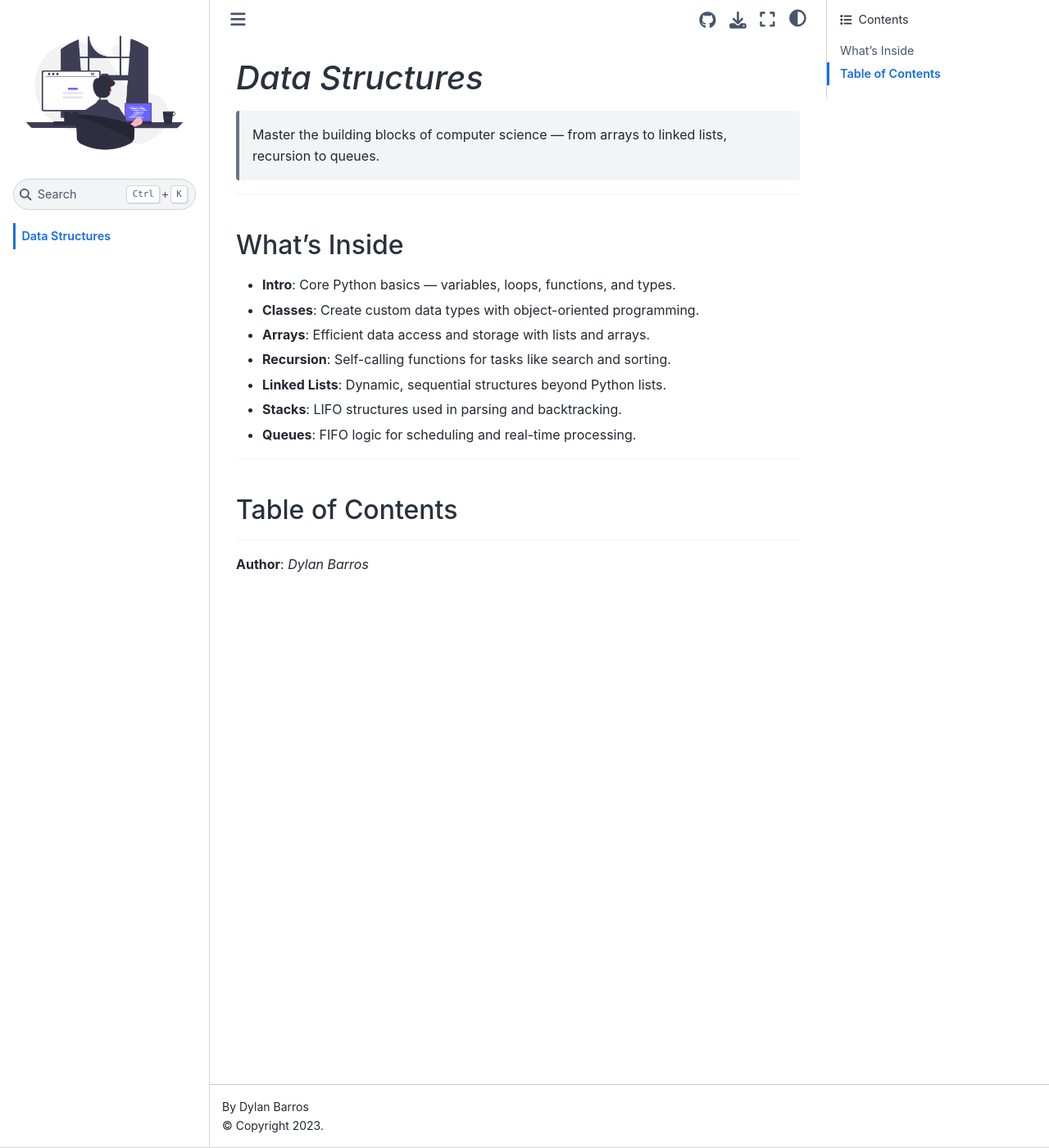
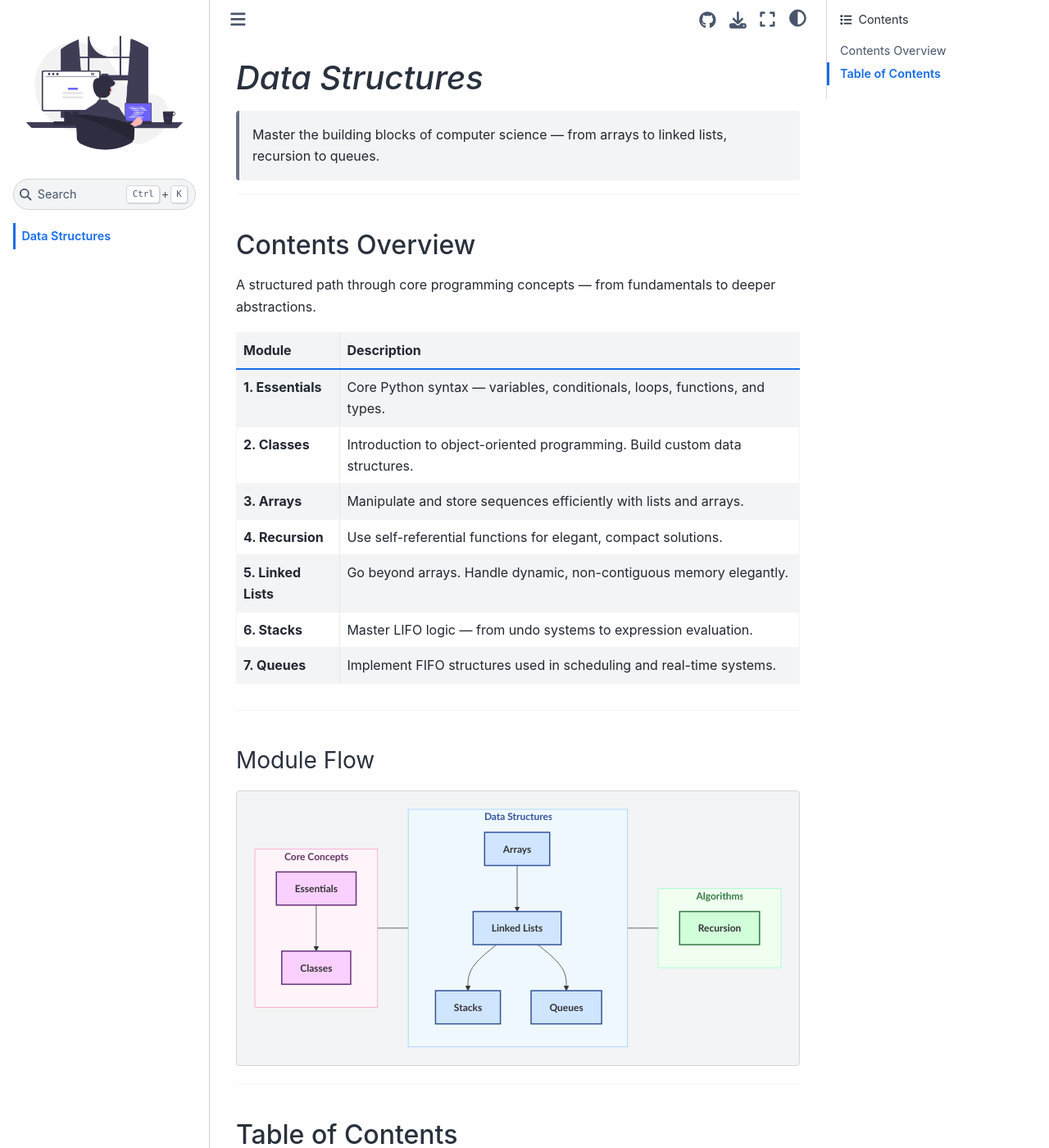
Before and after one commit to AioIia/Data-Structures, a Jupyter Book: the page built from intro.md, in a window 1280 px wide and 1400 px high. Shown: the whole window at 82% size. Built offline with Jupyter Book 1.0.4 settings and Sphinx 7.4.7 and the Sphinx Book theme 1.1.4, drawn with Linux system fonts in a browser that asks for light colours; pages that are not in the unit, such as notebooks, are missing from menus.

Commit message:
modif intro

````diff
--- a/_config.yml
+++ b/_config.yml
@@ -31,3 +31,10 @@ html:
   use_issues_button: true
   use_repository_button: true
   static_path: ['_static']
+
+sphinx:
+  extra_extensions:
+    - sphinxcontrib.mermaid
+  config:
+    myst_enable_extensions:
+      - colon_fence
--- a/intro.md
+++ b/intro.md
@@ -4,16 +4,75 @@
 
 ---
 
-## What's Inside
+## Contents Overview
 
-- **Intro**: Core Python basics — variables, loops, functions, and types.
-- **Classes**: Create custom data types with object-oriented programming.
-- **Arrays**: Efficient data access and storage with lists and arrays.
-- **Recursion**: Self-calling functions for tasks like search and sorting.
-- **Linked Lists**: Dynamic, sequential structures beyond Python lists.
-- **Stacks**: LIFO structures used in parsing and backtracking.
-- **Queues**: FIFO logic for scheduling and real-time processing.
+A structured path through core programming concepts — from fundamentals to deeper abstractions.
 
+| Module            | Description                                                                 |
+|-------------------|-----------------------------------------------------------------------------|
+| **1. Essentials** | Core Python syntax — variables, conditionals, loops, functions, and types.  |
+| **2. Classes**    | Introduction to object-oriented programming. Build custom data structures.  |
+| **3. Arrays**     | Manipulate and store sequences efficiently with lists and arrays.           |
+| **4. Recursion**  | Use self-referential functions for elegant, compact solutions.              |
+| **5. Linked Lists** | Go beyond arrays. Handle dynamic, non-contiguous memory elegantly.        |
+| **6. Stacks**     | Master LIFO logic — from undo systems to expression evaluation.             |
+| **7. Queues**     | Implement FIFO structures used in scheduling and real-time systems.         |
+
+---
+
+### Module Flow
+
+```{mermaid}
+flowchart LR
+    %% Style des nœuds
+    classDef core fill:#f9d0ff,stroke:#66337a,stroke-width:2px,color:#333,font-weight:bold;
+    classDef dataStruct fill:#d0e5ff,stroke:#335599,stroke-width:2px,color:#333,font-weight:bold;
+    classDef algo fill:#d0ffda,stroke:#337a44,stroke-width:2px,color:#333,font-weight:bold;
+
+    %% Nœuds principaux
+    A[Essentials]:::core
+    B[Classes]:::core
+    C[Arrays]:::dataStruct
+    E[Linked Lists]:::dataStruct
+    F[Stacks]:::dataStruct
+    G[Queues]:::dataStruct
+    D[Recursion]:::algo
+
+    %% Connexions internes (inchangées)
+    A --> B
+    C --> E --> F
+    E --> G
+
+    %% Noeuds vides pour forcer alignement horizontal des subgraphs
+    subgraph Core["Core Concepts"]
+        direction TB
+        A
+        B
+    end
+
+    subgraph Data["Data Structures"]
+        direction TB
+        C
+        E
+        F
+        G
+    end
+
+    subgraph Algo["Algorithms"]
+        direction TB
+        D
+    end
+
+    %% Faux liens invisibles pour aligner horizontalement les subgraphs
+    Core --- Data
+    Data --- Algo
+
+    %% Style des sous-graphes
+    style Core fill:#fff4f9,stroke:#ff99cc,stroke-width:1px,color:#663366,font-weight:bold
+    style Data fill:#f0f8ff,stroke:#99ccff,stroke-width:1px,color:#335599,font-weight:bold
+    style Algo fill:#f0fff0,stroke:#99ffcc,stroke-width:1px,color:#337a44,font-weight:bold
+
+```
 
 ---
 
````
